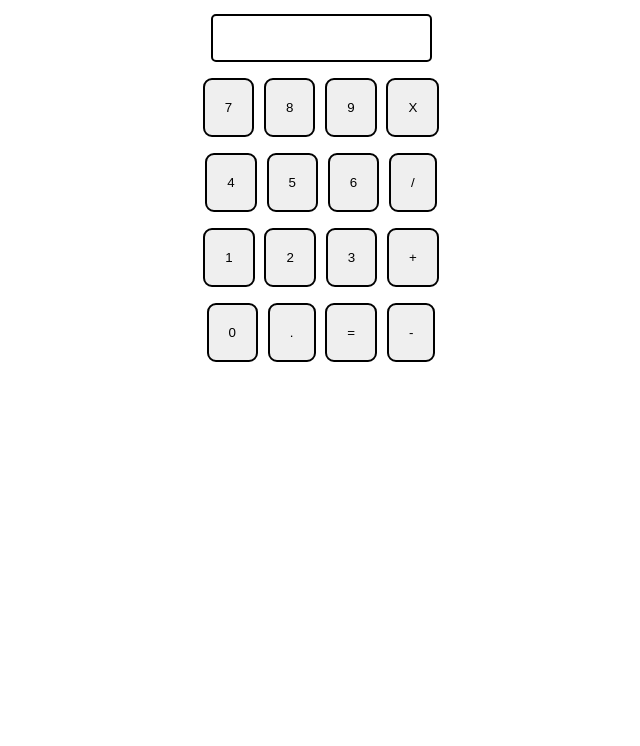
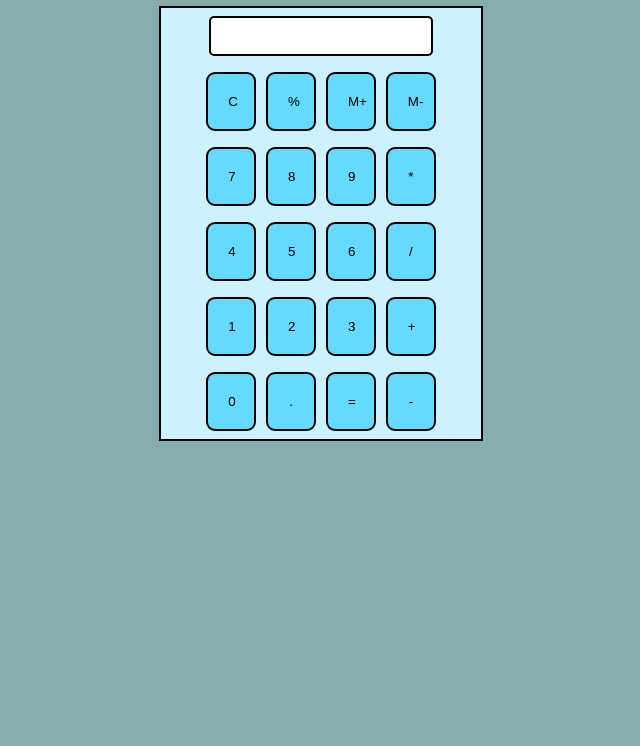
Before and after one commit to vishalpande/Javascript-Mini-Projects, a plain HTML site: page Calculater/index.html in a window 1280 px wide. Shown: the part 75-821 px from the top of the page, without its empty margins (327-967 px from the left). Drawn offline with Linux system fonts and the light colour scheme.

Commit message:
-Updating a files

```diff
--- a/Calculater/index.html
+++ b/Calculater/index.html
@@ -1,23 +1,30 @@
 <!doctype html>
     <html >
         <head>
-            <title>h</title>
+            <title>Calculator</title>
 <link rel="stylesheet" href="style.css" type="text/css">
 <link rel="stylesheet" href="utils.css" type="text/css">
 </head>
         <body>
-
+            <script  href="script.js"></script>
 <h1 class="text-center">Welcome to calculate me!</h1>
 
-<div class="container flex flex-col   mx-auto items-center">
+<div class="container element flex flex-col   mx-auto items-center">
     <div class="row">
         <input class="input" type="text">
+    </div>
+    <div class="row">
+        <button class="button">C</button>
+        <button class="button">%</button>
+        <button class="button">M+</button>
+        <button class="button">M-</button>
+
     </div>
     <div class="row">
         <button class="button">7</button>
         <button class="button">8</button>
         <button class="button">9</button>
-        <button class="button">X</button>
+        <button class="button">*</button>
 
     </div>
     <div class="row">
@@ -42,6 +49,6 @@
 
     </div>
 </div>
-<script type="text/javascript" href="script.js"></script>
+<script  src="script.js"></script>
         </body>
     </html>
--- a/Calculater/script.js
+++ b/Calculater/script.js
@@ -1,8 +1,21 @@
-let string="";
-let buttons=document.querySelectorAll(".button");
+let string="  ";
+let buttons=document.querySelectorAll('.button');
 Array.from(buttons).forEach((button )=> {
-    button.addEventListener("click",(e)=>{
+    button.addEventListener('click', (e)=> {
+        if(e.target.innerHTML== '='){
+            string=eval(string);
+            document.querySelector('input').value=string;
+        }
+        else if(e.target.innerHTML== 'C'){
+            string=""
+            document.querySelector('input').value=string;
+        }
 
-        console.log(e.target)
+else{
+        console.log(e.target);
+
+        string=string+ e.target.innerHTML;
+        document.querySelector('input').value=string;
+}
     })
 })
--- a/Calculater/style.css
+++ b/Calculater/style.css
@@ -1,12 +1,11 @@
-@import url('https://fonts.googleapis.com/css2?family=Jost:wght@100;200;300;400;500;600;700;800;900&family=Roboto:ital,wght@1,100&display=swap');
-
+@import url('https://fonts.googleapis.com/css2?family=Roboto:wght@300&display=swap');
 
 html,body{
 
     height: 100%;
     width: 100%;
-    font-family: 'Jost', sans-serif;
-font-family: 'Roboto', sans-serif;
+    font-family: 'Roboto', sans-serif;
+    background-color:	 #85adad;
 
 }
 .button{
@@ -16,6 +15,8 @@ margin: 0 3px;
     border: 2px black solid;
     border-radius:  9px;
     cursor: pointer;
+    width: 50px;
+    background-color:  #66d9ff;
 }
 
 .row{
@@ -24,10 +25,15 @@ margin: 0 3px;
 }
 .row input{
     margin: 0;
-    padding: 10px 0px;
+    padding: 6px 0px;
     border: 2px solid black;
  font-size: 20px;
     border-radius: 5px;
-    font-family: 'Jost', sans-serif;
-font-family: 'Roboto', sans-serif;
+    font-family: 'Roboto', sans-serif;
+width: 220px;
 }
+
+.element{
+    width: 320px;
+border: 2px solid black;
+}
--- a/Calculater/utils.css
+++ b/Calculater/utils.css
@@ -16,6 +16,7 @@ text-align: center;
 
 .flex{
     display: flex;
+
 }
 
 .flex-col{
@@ -27,3 +28,7 @@ flex-direction: column;
 .items-center{
 align-items: center;
 }
+div{
+    background-color:#ccf2ff
+
+}
```
